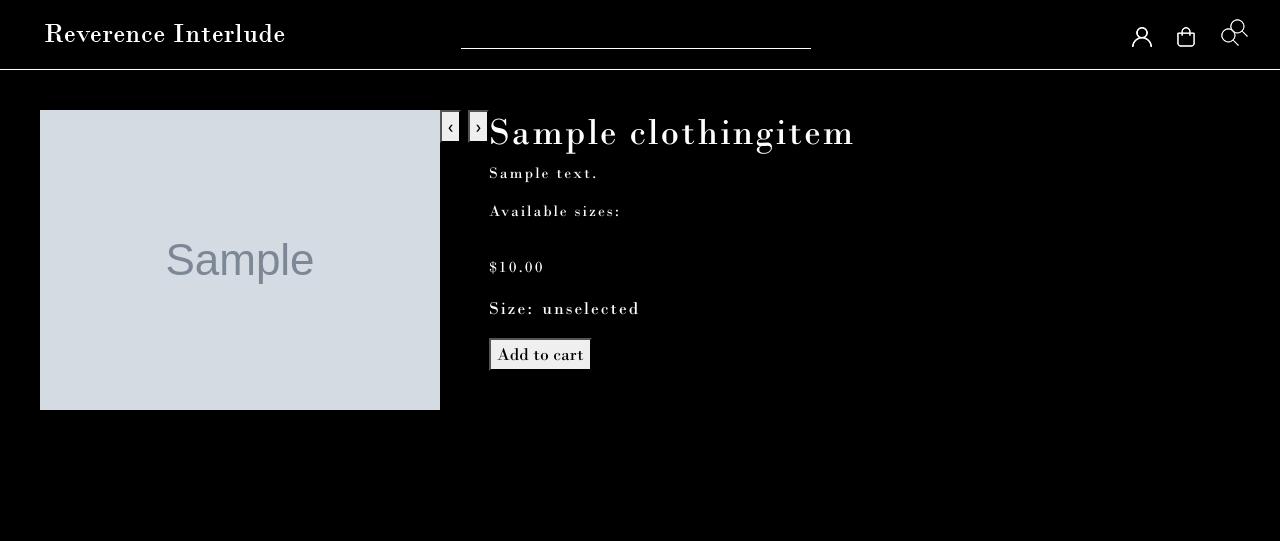
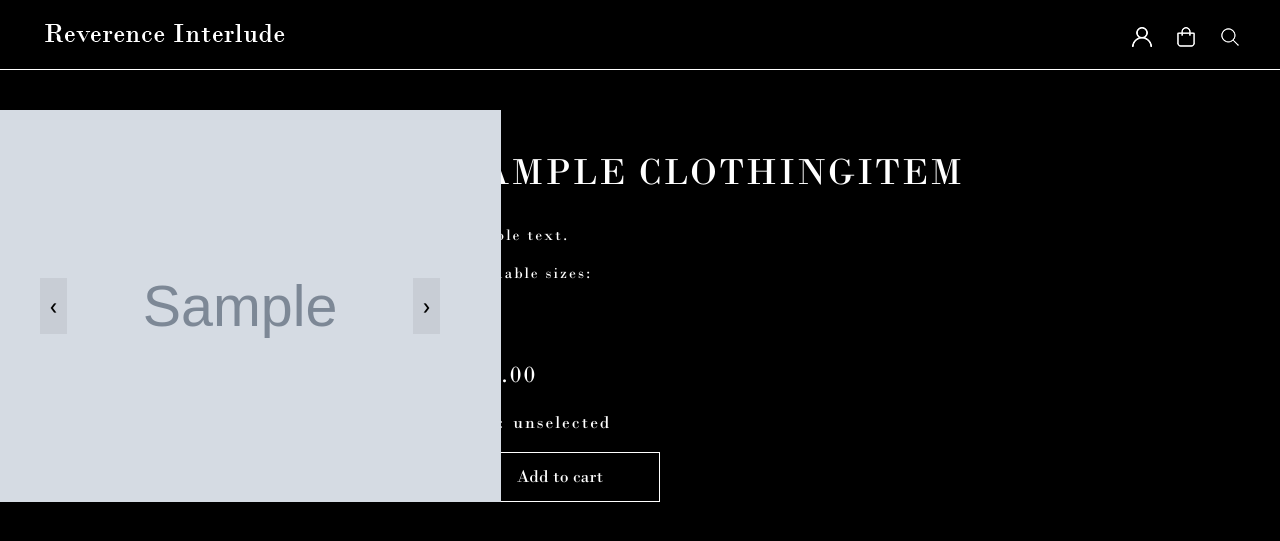
Before and after one commit to Randysman/reverence, a Django app: a page that uses main/templates/main/base.html in a window 1280 px wide. Shown: the top 541 px of the page. Run offline with Django 5.2, Linux system fonts and the light colour scheme; tables that the repository leaves empty hold one stand-in row (values such as "Sample post"); grey boxes marked "Sample" are stand-in pictures; some libraries are stand-ins or nearby versions.

Commit message:
add styles and fix base html

```diff
--- a/main/static/css/base.css
+++ b/main/static/css/base.css
@@ -245,3 +245,79 @@
 .card-info {
     padding-top: 15px;
 }
+
+.detail-img {
+    position: relative;
+    display: flex;
+    justify-content: center;
+    max-height: 800px;
+}
+
+.image-nav {
+    position: absolute;
+    top: 50%;
+    transform: translateY(-50%);
+    width: 100%;
+    display: flex;
+    justify-content: space-between;
+}
+
+.prev-btn, .next-btn {
+    background-color: #00000010;
+    border: none;
+    cursor: pointer;
+    font-size: 24px;
+    padding: 10px;
+    color: #000;
+}
+
+.item-desc {
+    font-size: 22px;
+    max-width: 700px;
+    margin-top: 30px;
+}
+
+.detail-description {
+    margin: 40px 0 0 20px;
+}
+
+.size-name {
+    width: 60px;
+    height: 40px;
+    background-color: #000;
+    border: 1px solid #323232
+    transition: all .3s ease;
+    color: #fff;
+}
+
+sizes-list {
+    padding: 0;
+}
+
+.detail-price {
+    font-size: 24px;
+}
+
+.default-btn {
+    width: 200px;
+    height: 50px;
+    display: flex;
+    justify-content: center;
+    align-items: center;
+    border: 1px solid #fff;
+    background-color: #000;
+    color: #fff;
+    transition: all .4s ease;
+}
+
+.default-btn:hover {
+    opacity: 0.7;
+}
+
+.detail-selected {
+    border: 1px solid #fff;
+}
+
+.card-on-catalog {
+    color: #fff;
+}
--- a/main/templates/main/base.html
+++ b/main/templates/main/base.html
@@ -12,15 +12,9 @@
 </head>
 <body>
     <header class="header sticky-top d-flex align-items-center">
-        <div class="header-logo">
+        <a class="header-logo" href="{% url 'main:catalog' %}">
             <img src="{% static 'img/rev.png' %}" alt="">
-        </div>
-        <div class="search">
-            <form action="" id="search_form" class="search_form d-flex" style="display: none;">
-                <input type="text" name="q" class="form_input" placeholder="Search">
-                <button type="submit" class="btnforsearch"></button>
-            </form>
-        </div>
+        </a>
         <div class="header-nav d-flex gap-4">
             <a href="#" class="h-profile">
                 <img src="{% static 'img/profile.png' %}" alt="">
--- a/main/templates/main/product/detail.html
+++ b/main/templates/main/product/detail.html
@@ -16,7 +16,7 @@
         </div>
 
         <div class="detail-description">
-            <h2>{{ clothing_item.name }}</h2>
+            <h2 class="text-uppercase">{{ clothing_item.name }}</h2>
             <h3 class="item-desc">{{ clothing_item.description|linebreaks }}</h3>
             <div class="sizes">
                 <p>Available sizes:
```
